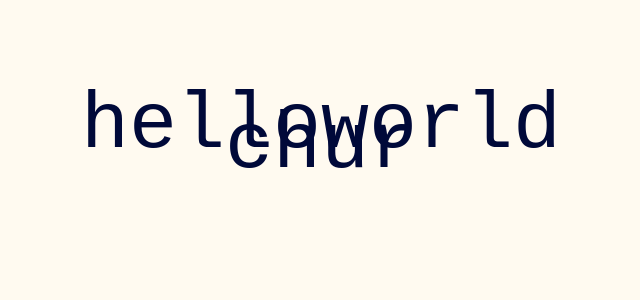
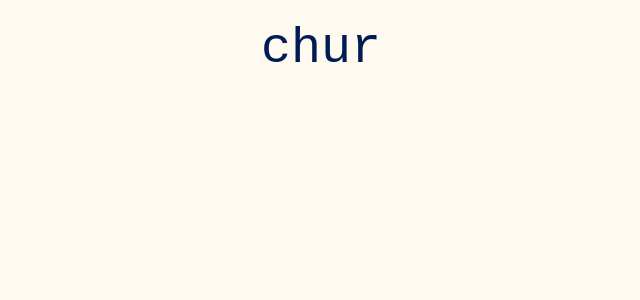
Before and after one commit to timotewb/timotewbcom, a React (Create React App) app: page / in a window 1280 px wide. Shown: the top 300 px of the page, without its empty margins (319-959 px from the left). Built offline with nearby package versions, Linux system fonts and the light colour scheme.

Commit message:
fadein fadeout eatwords

```diff
--- a/src/App.css
+++ b/src/App.css
@@ -1,30 +1,7 @@
 .App {
-  text-align: center;
-  font-family: "Courier New", monospace;
-  font-size: 5em;
-  color: #000939;
+  display: flex;
+  flex-direction: column;
+  align-items: center;
+  background: #fffaf0;
+  color: #001c55;
 }
-.fade-in-greeting {
-  animation: fadeIn 5s;
-}
-@keyframes fadeIn {
-  0% {
-    opacity: 0;
-  }
-  100% {
-    opacity: 1;
-  }
-}
-
-.fadeIn {
-  animation: fadeIn 5s forwards; /* Adjust duration as needed */
-}
-
-@keyframes fadeIn {
-  from {
-    opacity: 0;
-  }
-  to {
-    opacity: 1;
-  }
-}
--- a/src/content/Landing.css
+++ b/src/content/Landing.css
@@ -1,16 +1,28 @@
-.container {
-  position: relative;
+.Content {
+  display: flex;
+  padding: 1.25rem;
+  flex-direction: column;
+  align-items: center;
+  gap: 0.625rem;
+  align-self: stretch;
 }
 
-.fade {
-  position: absolute;
-  margin-top: 20px;
-  left: 0;
-  right: 0;
-  z-index: 0;
-  animation: fadeIn 3s forwards; /* Initial fade-in for 'hello' */
+.landingH1 {
+  align-self: stretch;
+  text-align: center;
+  font-family: "Courier New";
+  font-size: 3.125rem;
+  font-style: normal;
+  font-weight: 400;
+  line-height: normal;
 }
 
+/*----------------------------------------------------------------------------------------*/
+/* fade in, fade out landingH1 */
+/*----------------------------------------------------------------------------------------*/
+.landingH1-fadeIn {
+  animation: fadeIn 2s forwards;
+}
 @keyframes fadeIn {
   from {
     opacity: 0;
@@ -19,16 +31,9 @@
     opacity: 1;
   }
 }
-
-.fade-out {
-  position: absolute;
-  margin-top: 20px;
-  left: 0;
-  right: 0;
-  z-index: 0;
-  animation: fadeOut 2s forwards; /* Fade-out triggered by matching input */
+.landingH1-fadeOut {
+  animation: fadeOut 2s forwards;
 }
-
 @keyframes fadeOut {
   from {
     opacity: 1;
@@ -38,66 +43,22 @@
   }
 }
 
-.pacman {
-  position: absolute;
-  top: 50%;
-  width: 100px;
-  height: 100px;
-  border-radius: 50%;
-  background: #000939;
-  margin-top: 20px;
-  animation-name: eatmove;
-  animation-duration: 3s;
-  animation-delay: 4s;
-  z-index: 1;
+/*----------------------------------------------------------------------------------------*/
+/* eat words */
+/*----------------------------------------------------------------------------------------*/
+.eatwords span {
+  display: inline-block;
+  animation: fadeOut 0.1s forwards;
 }
-.pacman__mouth {
-  background: #27ee3e;
-  position: absolute;
-  left: 1%;
-  width: 100%;
-  height: 100%;
-  clip-path: polygon(100% 74%, 44% 48%, 100% 21%);
-  animation-name: eat;
-  animation-duration: 0.7s;
-  animation-iteration-count: infinite;
+/* .eatwords span:nth-child(1) {
+  animation-delay: 0s;
 }
-@keyframes eat {
-  0% {
-    clip-path: polygon(100% 74%, 44% 48%, 100% 21%);
-  }
-  25% {
-    clip-path: polygon(100% 60%, 44% 48%, 100% 40%);
-  }
-  50% {
-    clip-path: polygon(100% 50%, 44% 48%, 100% 50%);
-  }
-  75% {
-    clip-path: polygon(100% 59%, 44% 48%, 100% 35%);
-  }
-  100% {
-    clip-path: polygon(100% 74%, 44% 48%, 100% 21%);
-  }
+.eatwords span:nth-child(2) {
+  animation-delay: 1s;
 }
-
-@keyframes eatmove {
-  from {
-    left: 33%;
-  }
-  to {
-    left: 66%;
-  }
+.eatwords span:nth-child(3) {
+  animation-delay: 2s;
 }
-
-
-
-
-
-.animatedtext span {
-  display: inline-block;
-  animation: fadeOutText 2s steps(11, end);
-}
-@keyframes fadeOutText {
-  from { opacity: 1; }
-  to { opacity: 0; }
-}
+.eatwords span:nth-child(4) {
+  animation-delay: 3s;
+} */
--- a/src/content/Landing.tsx
+++ b/src/content/Landing.tsx
@@ -9,11 +9,28 @@ function Landing() {
   const [shouldFadeOut, setShouldFadeOut] = useState<boolean>(false);
   const [canChange, setCanChange] = useState<boolean>(true);
   const [showAnimation, setShowAnimation] = useState<boolean>(false);
+  const [canEat, setCanEat] = useState<boolean>(false);
 
   const addSpan = (note: string) => {
-    return note
-      .split("")
-      .map((letter, index) => <span key={index}>{letter}</span>);
+    type SpanStyleType = {
+      animationDelay?: string;
+      paddingLeft?: string;
+      // Add any other CSS properties you plan to use here
+    };
+    return note.split("").map((letter, index) => {
+      index = index / 2;
+      let spanStyle: SpanStyleType = { animationDelay: `${index}s` };
+      // Check if the letter is a whitespace character and adjust styling if needed
+      if (/[\s]/.test(letter)) {
+        spanStyle = { ...spanStyle, paddingLeft: ".5em" };
+        letter = "";
+      }
+      return (
+        <span style={spanStyle} key={index}>
+          {letter}
+        </span>
+      );
+    });
   };
 
   useGlobalKeyboardListener((event, currentKey) => {
@@ -29,28 +46,33 @@ function Landing() {
       setCanChange(false);
       setShouldFadeOut(true);
       setShowAnimation(true);
+
+      // wait for initial text to fadeOut, then start fadeIn of new text
       setTimeout(() => {
-        setDisplayText("chur bro"); // Change to the next text after delay
+        setDisplayText("chur bro");
         setShouldFadeOut(false);
-      }, 2000); // Delay to allow fade-out animation
+      }, 2000);
+
+      // Once new text is displayed, start eating
+      setTimeout(() => {
+        setCanEat(true);
+      }, 7000);
     }
-  }, [keyString, canChange, showAnimation]);
+  }, [keyString, canChange, showAnimation, canEat]);
 
   return (
     <>
-      <div className="container">
-        {showAnimation && (
-          <span className="pacman">
-            <span className="pacman__mouth"></span>
+      <div className="Content">
+        <div className="landingH1">
+          <span
+            className={` ${
+              shouldFadeOut ? "landingH1-fadeOut" : "landingH1-fadeIn"
+            } ${canEat ? "eatwords" : ""} `}
+          >
+            {addSpan(displayText)}
           </span>
-        )}
-
-        <span className={`fade ${shouldFadeOut ? "fade-out" : ""}`}>
-          {displayText}
-        </span>
+        </div>
       </div>
-
-      <p className="animatedtext">{addSpan("hello world")}</p>
     </>
   );
 }
```
